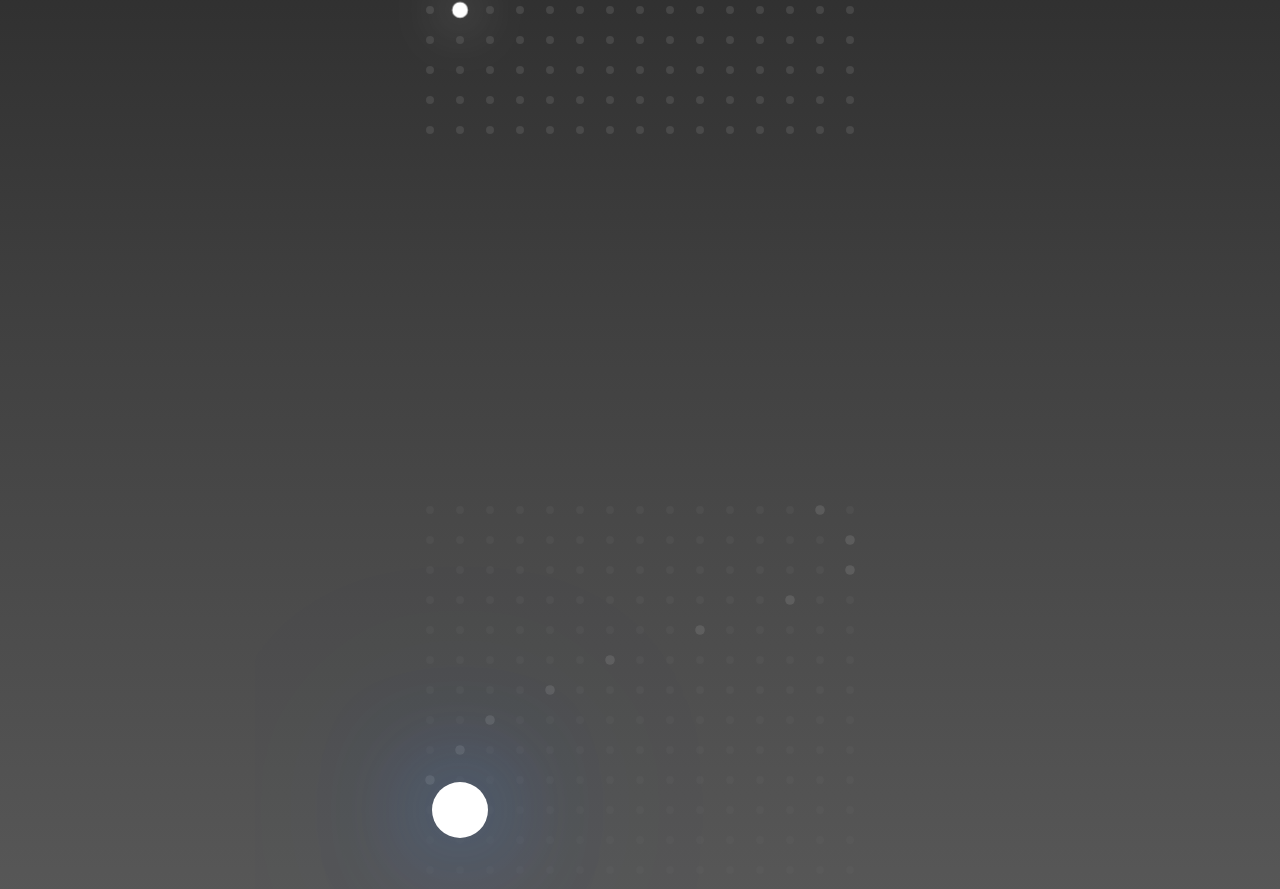
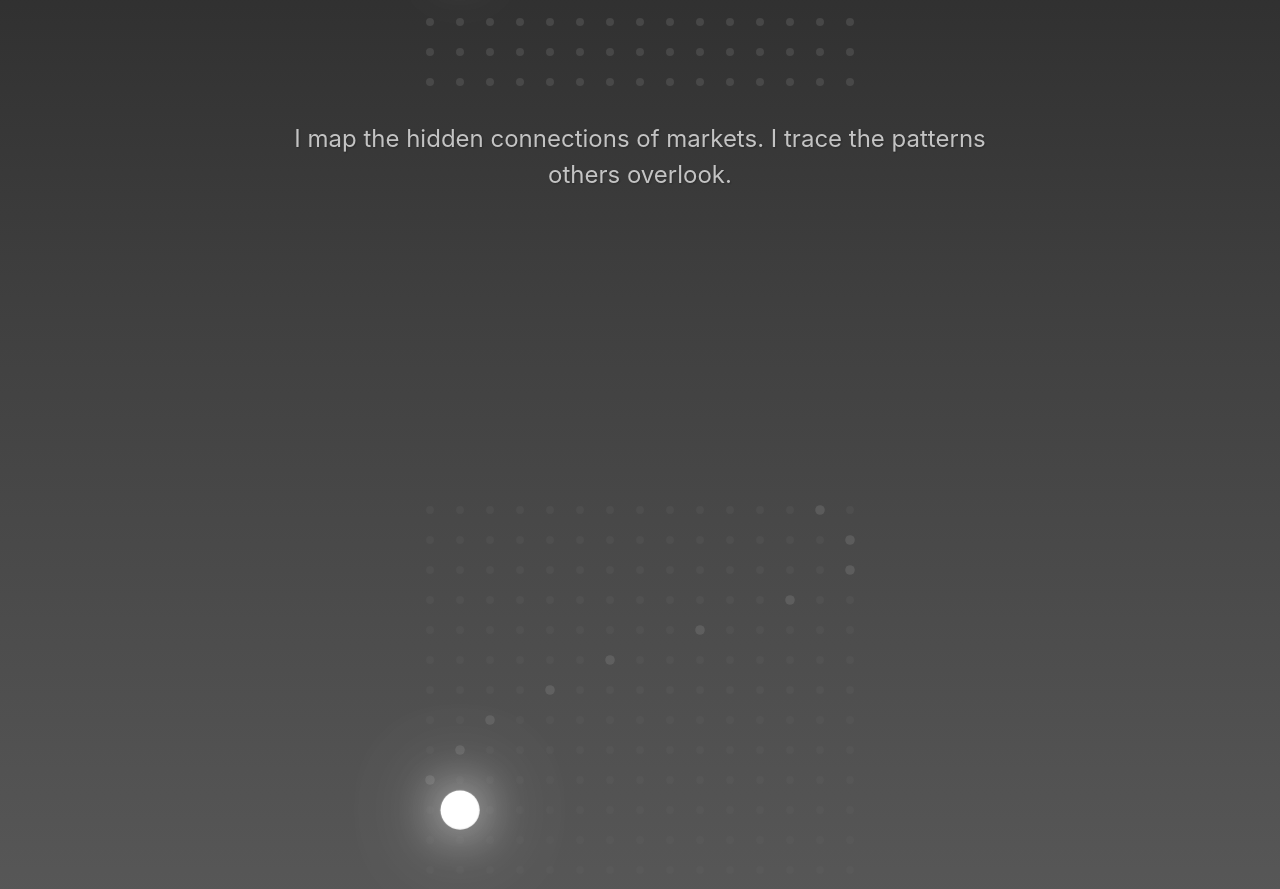
Before and after one commit to divyansh-1009/Landing-Page, a React (Vite) app: page / in a window 1280 px wide. Shown: the part 2080-2969 px from the top of the page. Built offline with nearby package versions, Linux system fonts and the light colour scheme.

Commit message:
section 3 animation

```diff
--- a/src/App.css
+++ b/src/App.css
@@ -337,25 +337,23 @@
   background-color: #fff;
   border-radius: 50%;
   box-shadow:
-    0 0 30px rgba(59, 130, 246, 0.8),
-    0 0 60px rgba(59, 130, 246, 0.6);
-  animation: bluePulse 2s infinite ease-in-out;
+    0 0 20px rgba(255, 255, 255, 0.8),
+    0 0 40px rgba(255, 255, 255, 0.6),
+    0 0 60px rgba(255, 255, 255, 0.4);
+  animation: radarPulse 2s infinite ease-in-out;
   justify-self: center;
   align-self: center;
   transition: all 0.3s ease-out;
 }
 
-@keyframes bluePulse {
-  0%, 100% {
-    box-shadow:
-      0 0 30px rgba(59, 130, 246, 0.8),
-      0 0 60px rgba(59, 130, 246, 0.6);
-  }
-  50% {
-    box-shadow:
-      0 0 50px rgba(59, 130, 246, 1),
-      0 0 100px rgba(59, 130, 246, 0.8);
-  }
+.section-3-caption {
+  margin-top: 24px;
+  max-width: 720px;
+  text-align: center;
+  color: #e5e5e5;
+  opacity: 0.9;
+  line-height: 1.5;
+  font-size: 1.25rem;
 }
 
 /* Section 5 - Gravitational Convergence Styles */
--- a/src/App.tsx
+++ b/src/App.tsx
@@ -52,6 +52,7 @@ function App() {
   const [formInputValue, setFormInputValue] = useState("")
 
   const section1Ref = useRef<HTMLElement>(null)
+  const section3Ref = useRef<HTMLElement>(null)
   const typedElementRef = useRef<HTMLDivElement>(null)
   const typedInstanceRef = useRef<Typed | null>(null)
 
@@ -131,17 +132,27 @@ function App() {
   useEffect(() => {
     const sectionHeight = window.innerHeight
 
-    // Section 3 progress - Progressive path reveal
-    const section3Start = sectionHeight * 2
-    const section3End = sectionHeight * 3
-    if (scrollY >= section3Start && scrollY < section3End && fullPath.length > 0) {
-      const progress = Math.min((scrollY - section3Start) / (section3End - section3Start), 1)
-      const visibleDotsCount = Math.floor(progress * fullPath.length)
-      setConnectedDots(fullPath.slice(0, Math.max(1, visibleDotsCount))) // Always show at least first dot
-    } else if (scrollY < section3Start) {
-      setConnectedDots([]) // Reset when scrolling back up
-    } else if (scrollY >= section3End) {
-      setConnectedDots(fullPath) // Show complete path when past section 3
+    // Section 3 progress - Reveal begins BEFORE section enters viewport
+    if (section3Ref.current && fullPath.length > 0) {
+      const rect = section3Ref.current.getBoundingClientRect()
+      const viewportH = window.innerHeight
+
+      // Start revealing when the top of section 3 is at 80% of viewport height
+      // Finish revealing when the top reaches 20% of viewport height
+      const startTrigger = viewportH * 0.8
+      const endTrigger = viewportH * 0.2
+      const distance = Math.max(1, startTrigger - endTrigger)
+      const rawProgress = (startTrigger - rect.top) / distance
+      const progress = Math.min(1, Math.max(0, rawProgress))
+
+      if (progress <= 0) {
+        setConnectedDots([])
+      } else if (progress >= 1) {
+        setConnectedDots(fullPath)
+      } else {
+        const visibleDotsCount = Math.floor(progress * fullPath.length)
+        setConnectedDots(fullPath.slice(0, Math.max(1, visibleDotsCount))) // Always show at least first dot
+      }
     }
 
     // Section 4 progress
@@ -335,7 +346,7 @@ function App() {
         )}
       </section>
 
-      <section className="section-full" id="section-3">
+      <section className="section-full" id="section-3" ref={section3Ref}>
         <div className="dots-grid-container">
           <div className="dots-grid">
             {dots.map((dot) => {
@@ -392,6 +403,11 @@ function App() {
               })}
             </svg>
           </div>
+        </div>
+        <div className="section-3-caption">
+          <p>
+            I map the hidden connections of markets. I trace the patterns others overlook.
+          </p>
         </div>
       </section>
 
```
